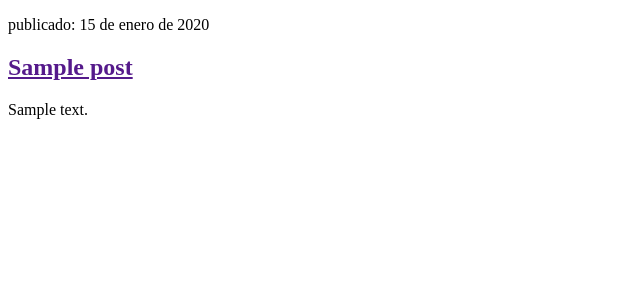
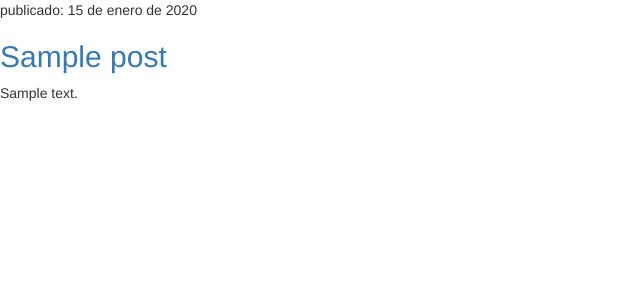
Before and after one commit to REPOSITORIOPW2/Lab05, a Django app: page / in a window 1280 px wide. Shown: the top 300 px of the page, without its empty margins (0-640 px from the left). Run offline with Django 4.2, Linux system fonts and the light colour scheme; tables that the repository leaves empty hold one stand-in row (values such as "Sample post"); some libraries are stand-ins or nearby versions.

Commit message:
Se añadio al template la hoja de estilos de blog.css y tambien un bootstrap que tambien es un estilo

```diff
--- a/proyecto/blog/templates/blog/post_list.html
+++ b/proyecto/blog/templates/blog/post_list.html
@@ -1,8 +1,11 @@
-<!DOCTYPE html>
+{% load static %}
 <html lang="es">
 <head>
     <meta charset="UTF-8">
     <title>Blog</title>
+    <link rel="stylesheet" href="//maxcdn.bootstrapcdn.com/bootstrap/3.2.0/css/bootstrap.min.css">
+    <link rel="stylesheet" href="//maxcdn.bootstrapcdn.com/bootstrap/3.2.0/css/bootstrap-theme.min.css">
+    <link rel="stylesheet" href="{% static 'css/blog.css' %}">
 </head>
 <body>
     {% for post in posts %}
```
